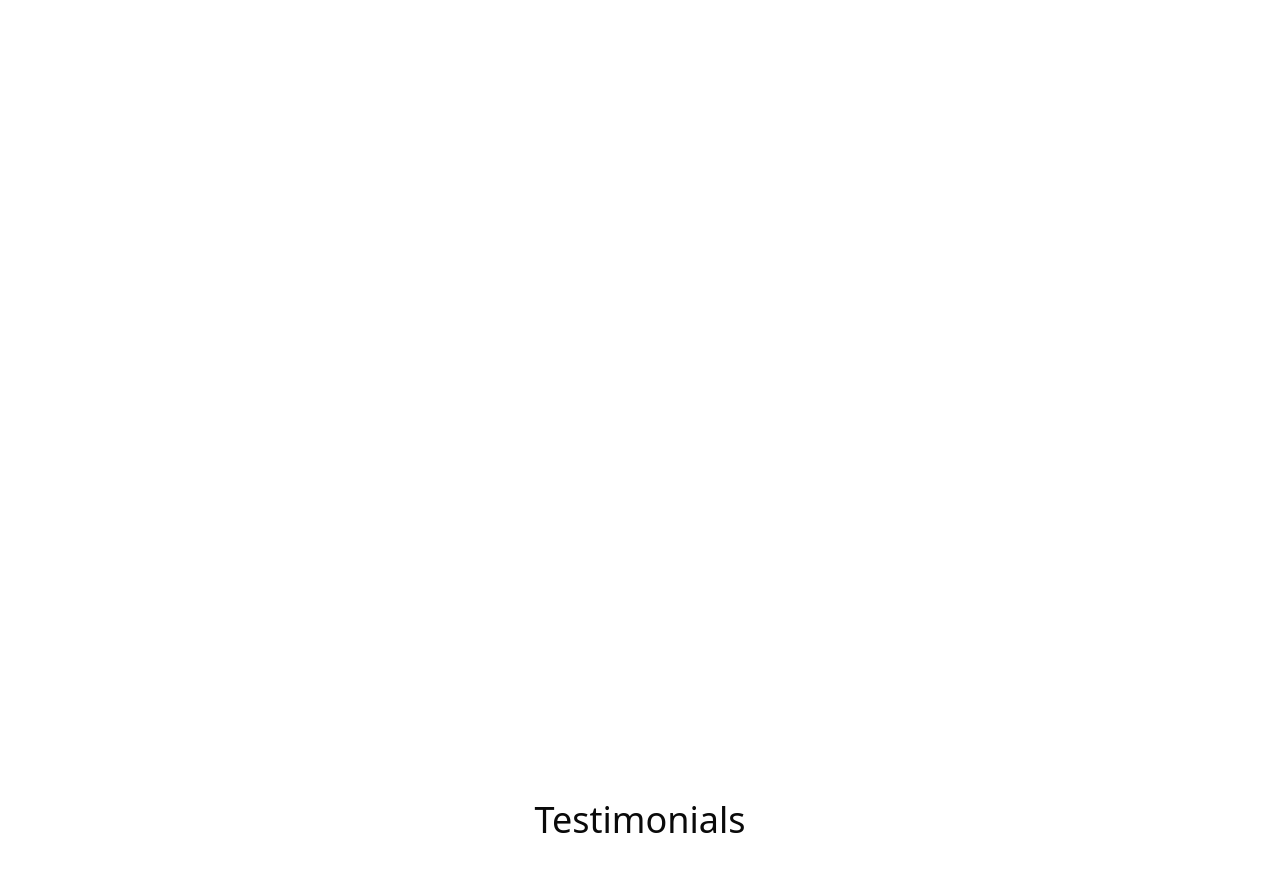
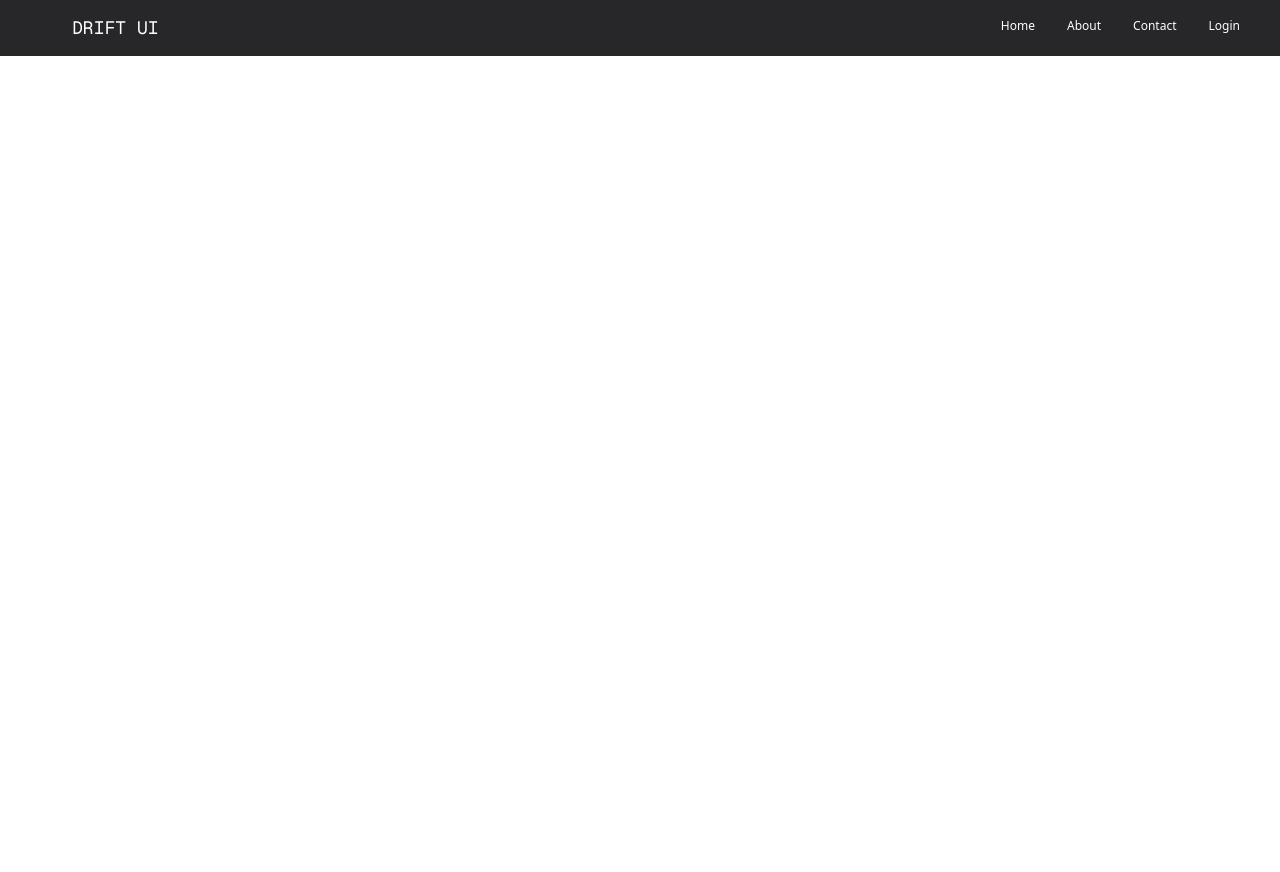
Before and after one commit to suryanshXD/Framer, a Next.js app: page / in a window 1280 px wide. Shown: the top 872 px of the page. After the commit the page ends 800 px from the top, so only its background shows below. Built offline with nearby package versions, Linux system fonts and the light colour scheme.

Commit message:
Header Component

```diff
--- /dev/null
+++ b/app/components/Header/Header.tsx
@@ -0,0 +1,123 @@
+import { animate, motion } from "framer-motion";
+import { li } from "framer-motion/client";
+import Link from "next/link";
+
+interface content {
+  title: string;
+  homePageRef: string;
+  AboutPageRef: string;
+  ContactPageRef: string;
+  LoginPageRef: string;
+}
+
+export default function Header({
+  title,
+  homePageRef,
+  AboutPageRef,
+  ContactPageRef,
+  LoginPageRef,
+}: content) {
+  const defaultAnimation = {
+    initial: {
+      opacity: 0,
+      y: -20,
+    },
+    animate: {
+      opacity: 1,
+      y: 0,
+    },
+  };
+  const li1 = "Home";
+  const li2 = "About";
+  const li3 = "Contact";
+  const li4 = "Login";
+  return (
+    <>
+      <motion.div
+        initial="initial"
+        animate="animate"
+        transition={{ staggerChildren: 0.1, duration: 0.5 }}
+        className="flex flex-row max-w-full justify-between bg-zinc-800 text-white py-3.5"
+      >
+        <div className="pl-18 text-lg font-mono">
+          {title.split("").map((char) => (
+            <motion.span
+              variants={defaultAnimation}
+              transition={{ duration: 1 }}
+            >
+              {char}
+            </motion.span>
+          ))}
+        </div>
+        <div>
+          <ul className="flex flex-row gap-8 pr-10 pt-1">
+            <Link href={`${homePageRef}`}>
+              <motion.li
+                whileHover={{ scale: 1.06 }}
+                whileTap={{ scale: 0.9 }}
+                className="text-xs text-white"
+              >
+                {li1.split("").map((char) => (
+                  <motion.span
+                    variants={defaultAnimation}
+                    transition={{ duration: 0.5 }}
+                  >
+                    {char}
+                  </motion.span>
+                ))}
+              </motion.li>
+            </Link>
+            <Link href={`${AboutPageRef}`}>
+              <motion.li
+                whileHover={{ scale: 1.06 }}
+                whileTap={{ scale: 0.9 }}
+                className="text-xs text-white"
+              >
+                {li2.split("").map((char) => (
+                  <motion.span
+                    variants={defaultAnimation}
+                    transition={{ duration: 0.5 }}
+                  >
+                    {char}
+                  </motion.span>
+                ))}
+              </motion.li>
+            </Link>
+            <Link href={`${ContactPageRef}`}>
+              <motion.li
+                whileHover={{ scale: 1.06 }}
+                whileTap={{ scale: 0.9 }}
+                className="text-xs text-white"
+              >
+                {li3.split("").map((char) => (
+                  <motion.span
+                    variants={defaultAnimation}
+                    transition={{ duration: 0.5 }}
+                  >
+                    {char}
+                  </motion.span>
+                ))}
+              </motion.li>
+            </Link>
+            <Link href={`${LoginPageRef}`}>
+              <motion.li
+                whileHover={{ scale: 1.06 }}
+                whileTap={{ scale: 0.9 }}
+                className="text-xs text-white"
+              >
+                {li4.split("").map((char) => (
+                  <motion.span
+                    variants={defaultAnimation}
+                    transition={{ duration: 0.5 }}
+                  >
+                    {char}
+                  </motion.span>
+                ))}
+              </motion.li>
+            </Link>
+          </ul>
+        </div>
+      </motion.div>
+    </>
+  );
+}
--- a/app/page.tsx
+++ b/app/page.tsx
@@ -2,6 +2,7 @@
 import React from "react";
 import HoverTiltImage from "./components/3D Effect/Hover-Tilt-Image";
 import Text from "./components/Background/Text";
+import Header from "./components/Header/Header";
 
 const img1 =
   "https://img.freepik.com/free-photo/anime-japanese-character_23-2151478190.jpg?ga=GA1.1.1804695545.1747980337&semt=ais_hybrid&w=740";
@@ -15,8 +16,8 @@ const img4 =
 export default function Home() {
   return (
     <>
-      <div className="flex justify-center  mt-200 mb-300">
-        <Text text="Testimonials" />
+      <div className="">
+        <Header title="DRIFT UI" />
       </div>
     </>
   );
```
